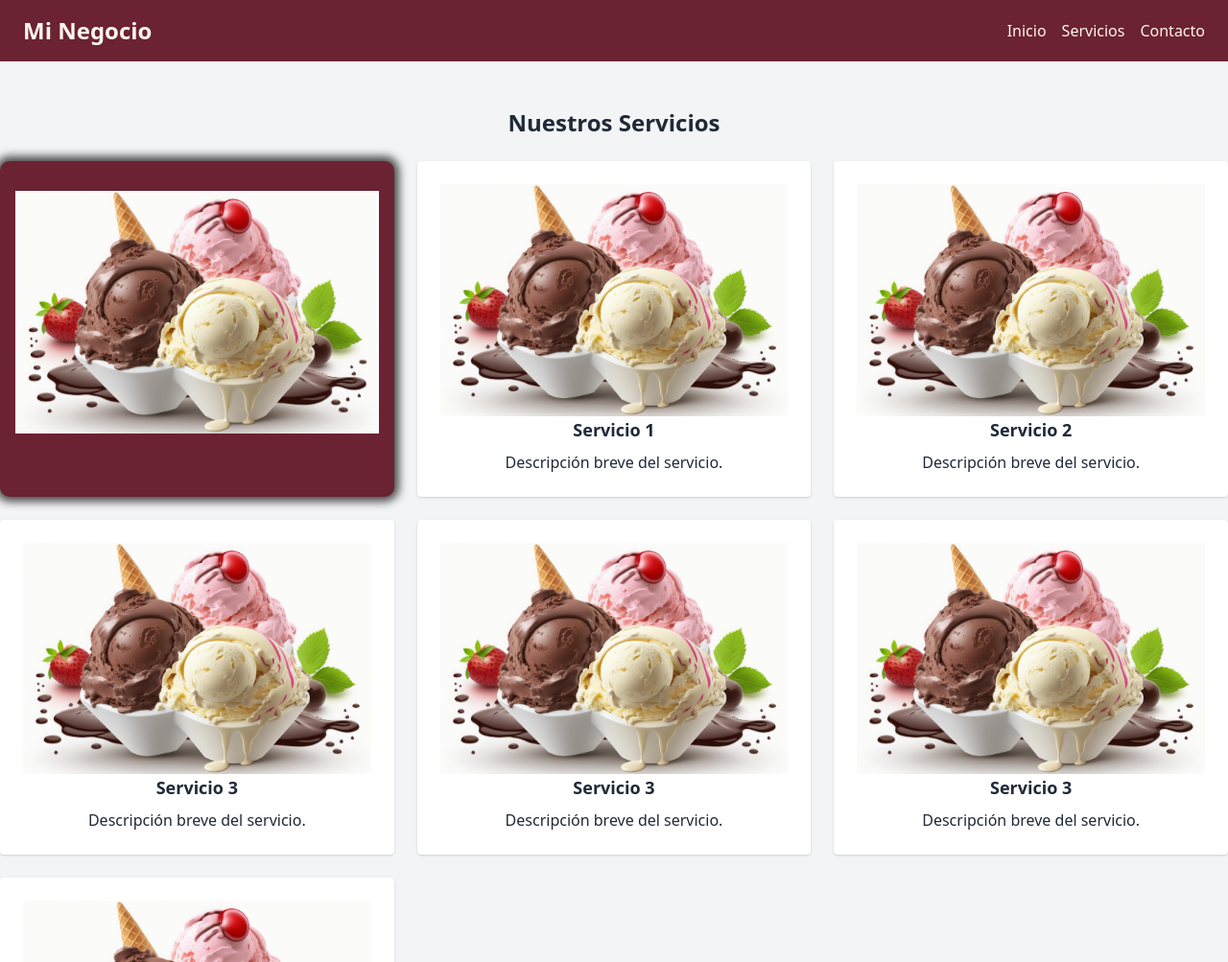
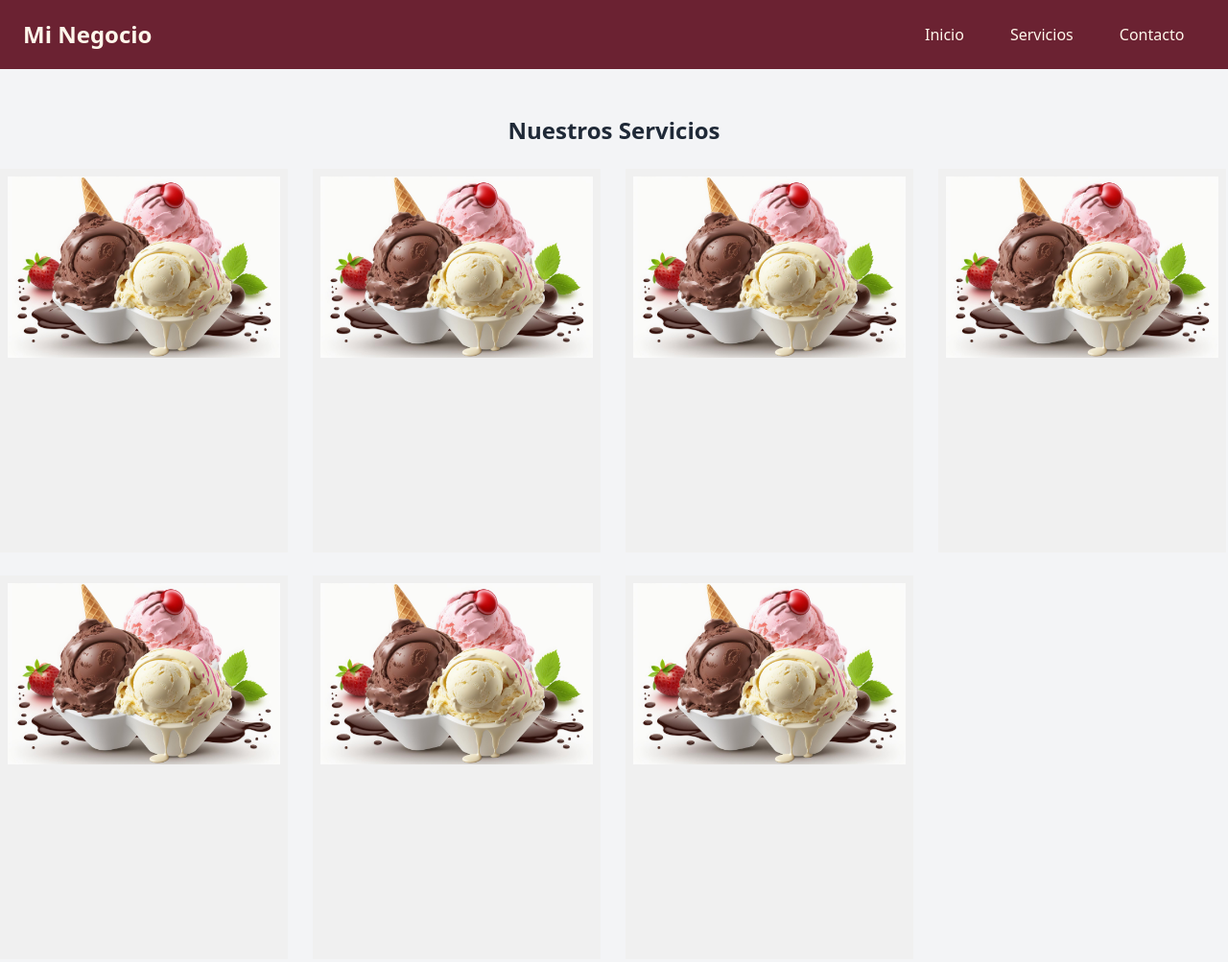
Before and after one commit to v1ct0r136/responsive-web, a plain HTML site: page index.html in a window 1280 px wide. Shown: the top 1003 px of the page at 96% size. Drawn offline with nearby package versions, Linux system fonts and the light colour scheme.

Commit message:
Se realizo la pagina casi en su totalidad. Css, Js, json y html

```diff
--- a/index.html
+++ b/index.html
@@ -7,124 +7,6 @@
     <link rel="stylesheet" href="style.css">
     <link rel="stylesheet" href="https://cdnjs.cloudflare.com/ajax/libs/font-awesome/6.0.0-beta3/css/all.min.css">
     <link href="https://cdn.jsdelivr.net/npm/tailwindcss@2.2.19/dist/tailwind.min.css" rel="stylesheet">
-    <style>
-        /* CSS personalizado */
-
-        .hero {
-            background: linear-gradient(rgb(255, 247, 235), rgb(222, 220, 220)), url('https://via.placeholder.com/1920x1080');
-            height: 800px;
-            background-position: center;
-            color: rgba(107, 34, 50, 1);
-        }
-
-        .nav_bar {
-            background: rgba(107, 34, 50, 1);
-            color: rgb(255, 247, 235);
-        }
-
-        button, a {
-            background-color: rgba(107, 34, 50, 1);
-            transition: background-color 0.3s ease, transform 0.2s ease;
-        }
-        button:hover, a:hover {
-            transform: scale(1.05);
-            background: rgb(129, 30, 52);
-        }
-
-        #contacto {
-            background: rgb(255, 247, 235);
-            padding: 10% 20%;
-            color: rgba(107, 34, 50, 1);
-            display: flex;
-            justify-content: center;
-            gap: 10px;
-        }
-
-        .slayer_info {
-            box-shadow: black;
-            justify-content: space-between;
-        }
-
-        .social {
-            color: white;
-            background-color: rgba(107, 34, 50, 1);
-            height: 60px;
-            width: 60px;
-            border: 1px solid rgba(107, 34, 50, 1);
-            border-radius: 50%;
-            display: flex;
-            justify-content: center;
-            align-items: center;
-            flex-shrink: 0;
-        }
-
-        #map {
-            background-color: rgba(107, 34, 50, 1);
-        }
-
-        footer {
-            background: rgba(107, 34, 50, 1);
-        }
-
-
-
-        .card {
-            width: 100%;
-            height: 100%;
-            background: rgba(107, 34, 50, 1);
-            transition: all 0.4s;
-            border-radius: 10px;
-            box-shadow: 0px 0px 10px 5px  rgba(0, 0, 0, 0.705);
-            font-size: 30px;
-            font-weight: 900;
-            }
-
-        .card:hover {
-            border-radius: 15px;
-            cursor: pointer;
-            transform: scale(1.2);
-            box-shadow: 0px 0px 10px 5px  rgba(0, 0, 0, 0.705);
-            background: rgba(107, 34, 50, 1);
-        }
-
-        .first-content {
-            height: 90%;
-            width: 100%;
-            transition: all 0.4s;
-            display: flex;
-            justify-content: center;
-            align-items: center;
-            opacity: 1;
-            border-radius: 15px;
-        }
-
-        .card:hover .first-content {
-            height: 0px;
-            opacity: 0;
-        }
-
-        .second-content {
-            height: 0%;
-            width: 100%;
-            opacity: 0;
-            display: flex;
-            justify-content: center;
-            align-items: center;
-            border-radius: 15px;
-            transition: all 0.4s;
-            font-size: 0px;
-            transform: rotate(90deg) scale(-1);
-        }
-
-        .card:hover .second-content {
-            opacity: 1;
-            height: 100%;
-            font-size: 1.8rem;
-            transform: rotate(0deg);
-        }
-
-
-    </style>
 
 
 </head>
@@ -134,11 +16,16 @@
     <header class="nav_bar">
         <div class="container mx-auto flex items-center justify-between py-4 px-6">
             <h1 class="text-2xl font-bold">Mi Negocio</h1>
-            <nav>
-                <ul class="flex space-x-4">
-                    <li><a href="#" class="hover:text-white">Inicio</a></li>
-                    <li><a href="#servicios" class="hover:text-white">Servicios</a></li>
-                    <li><a href="#contacto" class="hover:text-white">Contacto</a></li>
+            <!-- Botón de menú -->
+            <button id="menu-toggle" class="md:hidden text-2xl focus:outline-none">
+                <i class="fas fa-bars"></i>
+            </button>
+            <!-- Menú desplegable -->
+            <nav id="menu" class="hidden absolute top-16 right-0 w-1/4 bg-gray-700 md:static md:flex md:bg-transparent md:space-x-4">
+                <ul class="flex flex-col md:flex-row md:space-x-4 text-center">
+                    <li><a href="#" class="block py-2 px-4 hover:bg-gray-600">Inicio</a></li>
+                    <li><a href="#servicios" class="block py-2 px-4 hover:bg-gray-600">Servicios</a></li>
+                    <li><a href="#contacto" class="block py-2 px-4 hover:bg-gray-600">Contacto</a></li>
                 </ul>
             </nav>
         </div>
@@ -149,63 +36,27 @@
         <section id="servicios" class="py-12 bg-gray-100 " >
             <div class="container mx-auto text-center">
                 <h3 class="text-2xl font-bold mb-6">Nuestros Servicios</h3>
-                <div class="grid grid-cols-1 md:grid-cols-3 gap-6">
 
 
-                    <div class="card">
-                        <div class="first-content">
-                          <img class="w-full p-4" src="helado-chocolate-vainilla-fresa-aislado-blanco.jpg" alt="">
-                        </div>
-                        <div class="second-content">
-                            <span>Ingredientes</span>
-                            <li>
-                                <ul>Chocolate</ul>
-                                <ul>Fresa</ul>
-                                <ul>Helado</ul>
-                                <ul>Vainilla</ul>
-                                <ul>Aislado</ul>
-                            </li>
-                        </div>
-                    </div>
 
-                    <div class="cards_info bg-white p-6 shadow rounded">
-                        <img src="helado-chocolate-vainilla-fresa-aislado-blanco.jpg" alt="helado-1">
-                        <h4 class="text-lg font-bold mb-2">Servicio 1</h4>
-                        <p>Descripción breve del servicio.</p>
-                    </div>
-                    <div class="cards_info bg-white p-6 shadow rounded">
-                        <img src="helado-chocolate-vainilla-fresa-aislado-blanco.jpg" alt="helado-1">
-                        <h4 class="text-lg font-bold mb-2">Servicio 2</h4>
-                        <p>Descripción breve del servicio.</p>
-                    </div>
-                    <div class="cards_info bg-white p-6 shadow rounded">
-                        <img src="helado-chocolate-vainilla-fresa-aislado-blanco.jpg" alt="helado-1">
-                        <h4 class="text-lg font-bold mb-2">Servicio 3</h4>
-                        <p>Descripción breve del servicio.</p>
-                    </div>
-                    <div class="cards_info bg-white p-6 shadow rounded">
 
-                        <img src="helado-chocolate-vainilla-fresa-aislado-blanco.jpg" alt="helado-1">
-                        <h4 class="text-lg font-bold mb-2">Servicio 3</h4>
-                        <p>Descripción breve del servicio.</p>
-                    </div>
-                    <div class="cards_info bg-white p-6 shadow rounded">
-                        <img src="helado-chocolate-vainilla-fresa-aislado-blanco.jpg" alt="helado-1">
-                        <h4 class="text-lg font-bold mb-2">Servicio 3</h4>
-                        <p>Descripción breve del servicio.</p>
-                    </div>
-                    <div class="cards_info bg-white p-6 shadow rounded">
-                        <img src="helado-chocolate-vainilla-fresa-aislado-blanco.jpg" alt="helado-1">
-                        <h4 class="text-lg font-bold mb-2">Servicio 3</h4>
-                        <p>Descripción breve del servicio.</p>
-                    </div>
+
+
+                <div id="productos" class="grid grid-cols-1 sm:grid-cols-2 md:grid-cols-4 gap-6">
+
                 </div>
+
+
+
+
+
+
                 <a href="#servicios" class="mt-6 inline-block bg-warning text-white py-2 px-4 rounded">Ver más</a>
             </div>
         </section>
 
     <!-- Hero Section -->
-    <section class="hero h-screen flex items-center justify-center text-center text-white">
+    <section class="hero h-screen flex items-center justify-center text-center">
         <div>
             <h2 class="text-4xl font-bold">Un poco de nosotros...</h2>
             <p class="mt-4 text-lg">Ofrecemos los mejores servicios para ti.</p>
@@ -245,6 +96,7 @@
         </section>
 
     <!-- Footer -->
+     <script src="script.js"></script>
     <footer class="text-white text-center py-4">
         <p>&copy; 2025 Victor Manuel Valencia L. Todos los derechos reservados.</p>
     </footer>
--- /dev/null
+++ b/menu.json
@@ -0,0 +1,44 @@
+[
+    {
+        "nombre": "Producto 1",
+        "ingredientes": "vainilla, chocolate, fresa",
+        "precio": 10.000,
+        "image": "images/helado-chocolate-vainilla-fresa-aislado-blanco.jpg"
+    },
+    {
+        "nombre": "Producto 2",
+        "ingredientes": "vainilla, chocolate, fresa",
+        "precio": 10.000,
+        "image": "images/helado-chocolate-vainilla-fresa-aislado-blanco.jpg"
+    },
+    {
+        "nombre": "Producto 3",
+        "ingredientes": "vainilla, chocolate, fresa",
+        "precio": 10.000,
+        "image": "images/helado-chocolate-vainilla-fresa-aislado-blanco.jpg"
+    },
+    {
+        "nombre": "Producto 4",
+        "ingredientes": "vainilla, chocolate, fresa",
+        "precio": 10.000,
+        "image": "images/helado-chocolate-vainilla-fresa-aislado-blanco.jpg"
+    },
+    {
+        "nombre": "Producto 5",
+        "ingredientes": "vainilla, chocolate, fresa",
+        "precio": 10.000,
+        "image": "images/helado-chocolate-vainilla-fresa-aislado-blanco.jpg"
+    },
+    {
+        "nombre": "Producto 6",
+        "ingredientes": "vainilla, chocolate, fresa",
+        "precio": 10.000,
+        "image": "images/helado-chocolate-vainilla-fresa-aislado-blanco.jpg"
+    },
+    {
+        "nombre": "Producto 7",
+        "ingredientes": "vainilla, chocolate, fresa",
+        "precio": 10.000,
+        "image": "images/helado-chocolate-vainilla-fresa-aislado-blanco.jpg"
+    }
+]
--- /dev/null
+++ b/script.js
@@ -0,0 +1,41 @@
+fetch('menu.json')
+    .then(response => {
+        return response.json();
+    })
+    .then(data => {
+        const menuContainer = document.getElementById('productos');
+        data.forEach(menuItem => {
+            const menuItemElement = document.createElement('div');
+            menuItemElement.classList.add('card');
+            menuItemElement.innerHTML = `
+                <div class="first-content">
+                    <img class="w-full p-2" src="${menuItem.image}" alt="${menuItem.name}">
+                </div>
+                <div class="second-content">
+                    <h2>${menuItem.nombre}</h2>
+                    <p>${menuItem.ingredientes}</p>
+                    <p class="menu-item__price">$${menuItem.precio}</p>
+                </div>
+            `;
+            menuContainer.appendChild(menuItemElement);
+        });
+
+        // Aquí empieza la parte interactiva del flip
+        const cards = document.querySelectorAll('.card');
+        cards.forEach(card => {
+            card.addEventListener('click', function () {
+                card.classList.toggle('active');
+            });
+        });
+
+    })
+    .catch(error => {
+        console.error('Hubo un error:', error);
+    });
+
+const menuToggle = document.getElementById("menu-toggle");
+const menu = document.getElementById("menu");
+
+menuToggle.addEventListener("click", () => {
+menu.classList.toggle("hidden");
+});
--- a/style.css
+++ b/style.css
@@ -0,0 +1,91 @@
+.hero {
+    background: linear-gradient(rgb(255, 247, 235), rgb(222, 220, 220)), url('https://via.placeholder.com/1920x1080');
+    min-height: 80vh;
+    background-position: center;
+    color: rgba(107, 34, 50, 1);
+}
+
+.nav_bar {
+    background: rgba(107, 34, 50, 1);
+    color: rgb(255, 247, 235);
+}
+
+button, a {
+    background-color: rgba(107, 34, 50, 1);
+    transition: background-color 0.3s ease, transform 0.2s ease;
+}
+button:hover, a:hover {
+    transform: scale(1.05);
+    background: rgb(129, 30, 52);
+}
+
+#contacto {
+    background: rgb(255, 247, 235);
+    padding: 10% 20%;
+    color: rgba(107, 34, 50, 1);
+    display: flex;
+    justify-content: center;
+    gap: 10px;
+}
+
+.slayer_info {
+    box-shadow: black;
+    justify-content: space-between;
+}
+
+.social {
+    color: white;
+    background-color: rgba(107, 34, 50, 1);
+    height: 60px;
+    width: 60px;
+    border: 1px solid rgba(107, 34, 50, 1);
+    border-radius: 50%;
+    display: flex;
+    justify-content: center;
+    align-items: center;
+    flex-shrink: 0;
+}
+
+#map {
+    background-color: rgba(107, 34, 50, 1);
+}
+
+footer {
+    background: rgba(107, 34, 50, 1);
+}
+
+.card {
+    position: relative;
+    width: 300px;
+    height: 400px;
+    cursor: pointer;
+    perspective: 1000px; /* Esta propiedad permite ver la rotación */
+    transition: transform 0.6s; /* Esto aplica una transición suave */
+}
+
+.first-content, .second-content {
+    position: absolute;
+    top: 0;
+    left: 0;
+    right: 0;
+    bottom: 0;
+    transition: transform 0.6s; /* Asegúrate de que la transición esté presente */
+    backface-visibility: hidden;
+}
+
+.first-content {
+    background-color: #f0f0f0;
+}
+
+.second-content {
+    background-color: #ffffff;
+    transform: rotateY(180deg); /* Voltea el contenido para que no se vea en la parte posterior */
+}
+
+.card.active .first-content {
+    transform: rotateY(180deg); /* Voltea la cara delantera */
+}
+
+.card.active .second-content {
+    transform: rotateY(0); /* Devuelve la cara posterior a su estado original */
+}
```
Also changed, not shown: images/helado-chocolate-vainilla-fresa-aislado-blanco.jpg (renamed from helado-chocolate-vainilla-fresa-aislado-blanco.jpg).
